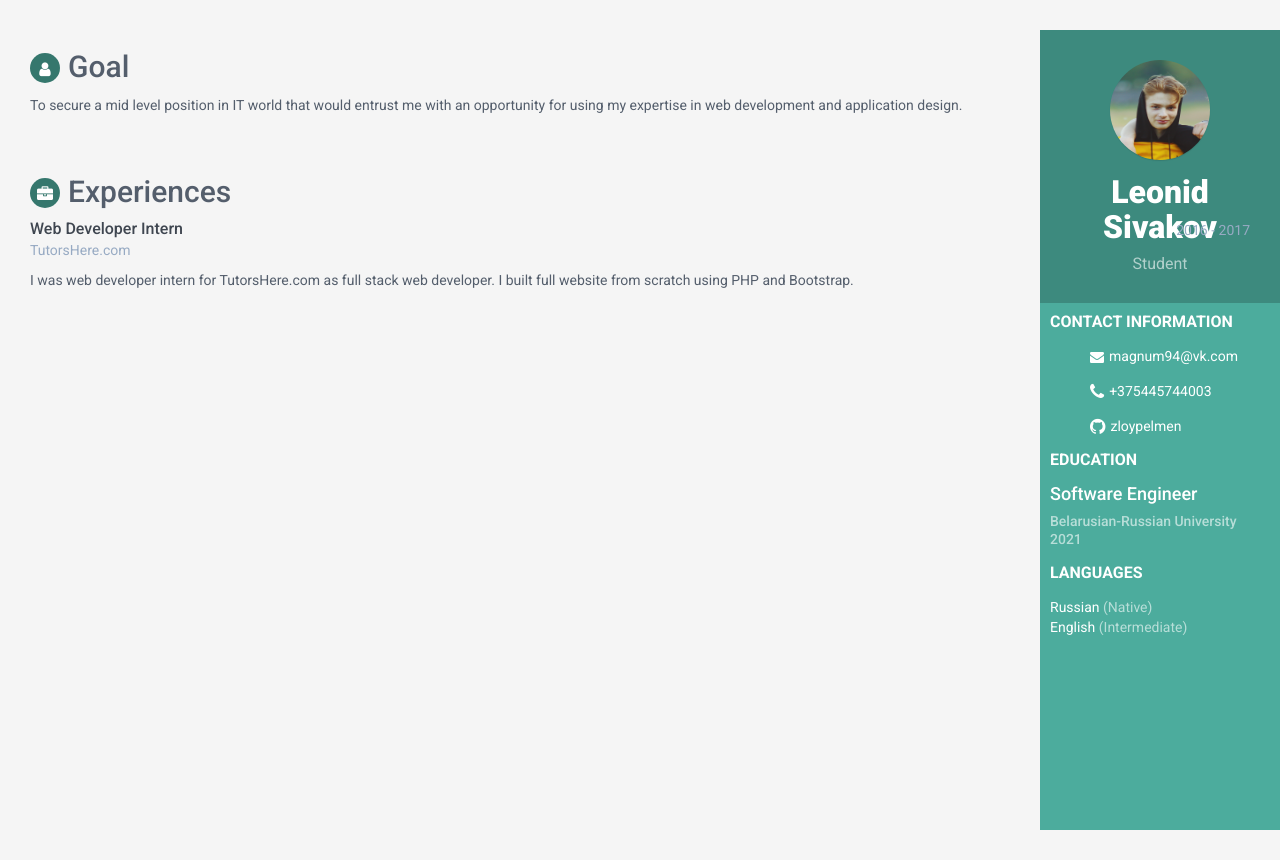
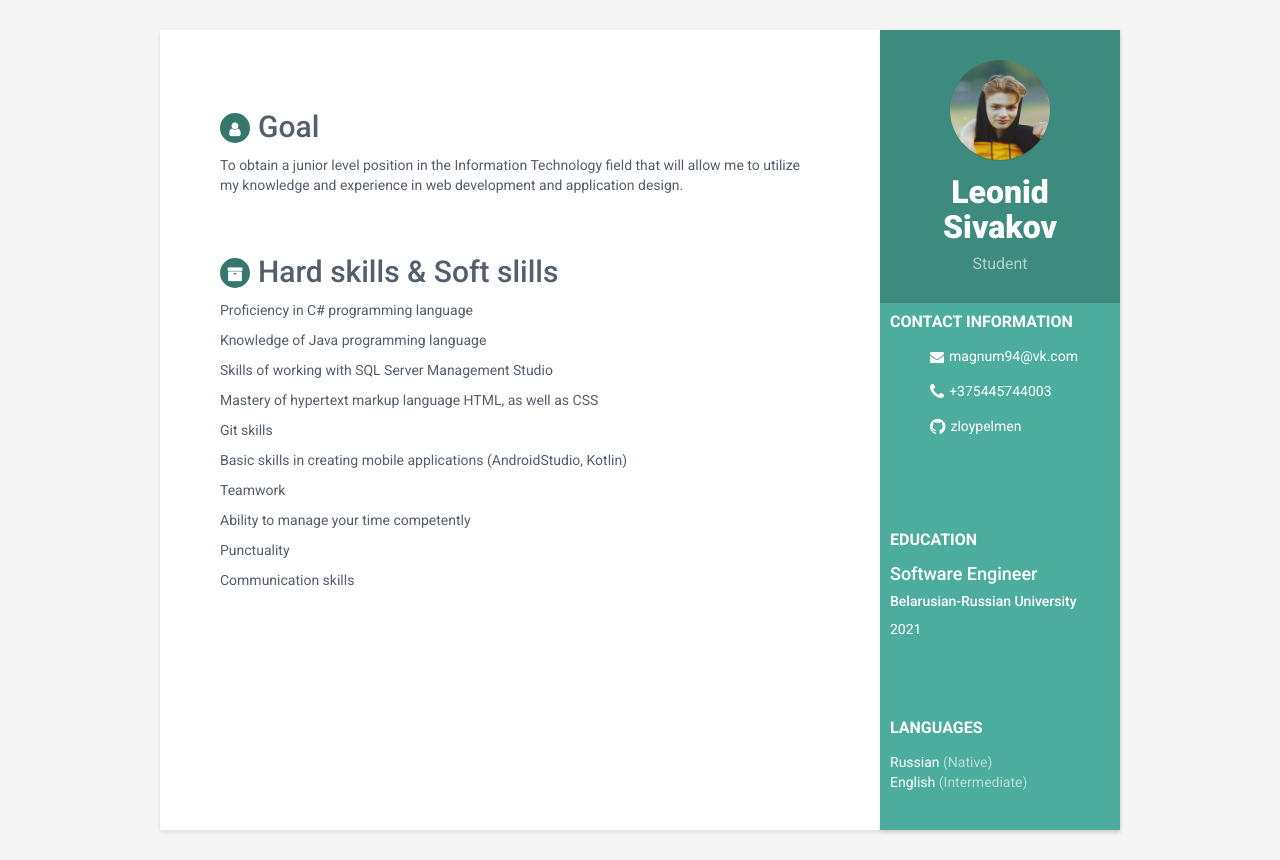
Before and after one commit to zloypelmen/HTML_CSS_CV, a plain HTML site: page index.html in a window 1280 px wide. Before the commit the page ends 830 px from the top, so only its background shows below. Drawn offline with nearby package versions, Linux system fonts and the light colour scheme.

Commit message:
feat: add soft and hard skills

```diff
--- a/css/styles.css
+++ b/css/styles.css
@@ -8,8 +8,34 @@ body {
     -moz-osx-font-smoothing: grayscale;
 }
 
+main aside{
+    background: #4CAC9D;
+    position: absolute;
+    right: 0;
+    width: 240px;
+    height: 100%;
+    min-height: 800px;
+    color: #fff;
+    max-width: 960px;
+    margin: 0 auto;
+    -webkit-box-shadow: 0px 2px 4px rgba(0, 0, 0, 0.1);
+    -moz-box-shadow: 0px 2px 4px rgba(0, 0, 0, 0.1);
+    box-shadow: 0px 2px 4px rgba(0, 0, 0, 0.1);
+}
 
-main section .section-title .fa {
+main {
+    background: #ffffff;
+    min-height: 800px;
+    max-width: 960px;
+    margin: 0 auto;
+    position: relative;
+    -webkit-box-shadow: 0px 2px 4px rgba(0, 0, 0, 0.1);
+    -moz-box-shadow: 0px 2px 4px rgba(0, 0, 0, 0.1);
+    box-shadow: 0px 2px 4px rgba(0, 0, 0, 0.1);
+}
+
+
+main section article .section-title .fa {
     width: 30px;
     height: 30px;
     margin-right: 8px;
@@ -31,48 +57,16 @@ main section .section-title .fa {
     top: -2px;
 }
 
-main section {
-    margin-bottom: 60px;
+
+main .main-information{
+    background: #fff;
+    padding: 60px;
+    padding-right: 300px;
 }
 
-main .experiences-section .item {
-    margin-bottom: 30px;
-}
 
-main .job-title {
-    color: #3F4650;
-    font-size: 16px;
-    margin-top: 0;
-    margin-bottom: 0;
-    font-weight: 500;
-}
-
-main .time {
-    position: absolute;
-    right: 0;
-    top: 0;
-    color: #97AAC3;
-}
-
-main .company {
-    margin-bottom: 10px;
-    color: #97AAC3;
-}
-
-main .upper-row {
-    position: relative;
-    overflow: hidden;
-    margin-bottom: 2px;
-}
-
-aside {
-    background: #4CAC9D;
-    position: absolute;
-    right: 0;
-    width: 240px;
-    height: 100%;
-    min-height: 800px;
-    color: #fff;
+main section article {
+    margin-bottom: 60px;
 }
 
 aside a {
@@ -174,3 +168,18 @@ aside section article .languages-list li {
 aside section article .languages-list li:last-child {
     margin-bottom: 0;
 }
+
+footer {
+    padding: 30px;
+    padding-top: 60px;
+}
+
+footer .fa-heart {
+    color: #fb866a;
+}
+
+footer .copyright {
+    line-height: 1.6;
+    color: #545E6C;
+    font-size: 13px;
+}
--- a/index.html
+++ b/index.html
@@ -11,6 +11,7 @@
     <link id="theme-style" rel="stylesheet" href="css/styles.css">
 </head>
 <body>
+    <main>
         <aside>
             <section>
                 <header>
@@ -27,16 +28,18 @@
                         <li class="phone"><i class="fa fa-phone"></i>+375445744003</li>
                         <li class="github"><i class="fa fa-github"></i><a href="https://github.com/zloypelmen" target="_blank">zloypelmen</a></li>
                     </ul>
+                </article>
 
-                    <div class="education-container container-block">
-                        <h2 class="container-block-title">Education</h2>
+                <article>
+                    <h2 class="container-block-title">Education</h2>
                         <div class="item">
                             <h4 class="degree">Software Engineer</h4>
                             <h5 class="meta">Belarusian-Russian University</h5>
                             <div class="time">2021
                         </div>
-                    </div>
+                </article>
 
+                <article>
                     <div class="languages-container container-block">
                         <h2 class="container-block-title">Languages</h2>
                         <ul class="list-unstyled interests-list">
@@ -48,29 +51,32 @@
             </section>
         </aside>
 
-        <main>
-            <section class="section summary-section">
+        <section class = "main-information">
+            <article>
                 <h2 class="section-title"><i class="fa fa-user"></i>Goal</h2>
                 <div class="summary">
-                    <p>To secure a mid level position in IT world that would entrust me with an opportunity for using my expertise in web development and application design.</p>
+                    <p>To obtain a junior level position in the Information Technology field that will allow me to utilize my knowledge and experience in web development and application design.</p>
                 </div>
-            </section>
+            </article>
 
-            <section class="experiences">
-                <h2 class="section-title"><i class="fa fa-briefcase"></i>Experiences</h2>
-                <div class="item">
-                    <div class="meta">
-                        <div class="upper-row">
-                            <h3 class="job-title">Web Developer Intern</h3>
-                            <div class="time">2016 - 2017</div>
-                        </div>
-                        <div class="company">TutorsHere.com</div>
-                    </div>
-                    <div class="details">
-                        <p>I was web developer intern for TutorsHere.com as full stack web developer. I built full website from scratch using PHP and Bootstrap.</p>
-                    </div>
+            <article>
+                <h2 class="section-title"><i class="fa fa-archive"></i>Hard skills & Soft slills</h2>
+                <div class="intro">
+                    <p>Proficiency in C# programming language</p>
+                    <p>Knowledge of Java programming language</p>
+                    <p>Skills of working with SQL Server Management Studio</p>
+                    <p>Mastery of hypertext markup language HTML, as well as CSS</p>
+                    <p>Git skills</p>
+                    <p>Basic skills in creating mobile applications (AndroidStudio, Kotlin) </p>
+                    <p>Teamwork</p>
+                    <p>Ability to manage your time competently</p>
+                    <p>Punctuality</p>
+                    <p>Communication skills</p>
                 </div>
-            </section>
-        </main>
+
+            </article>
+
+        </section>
+    </main>
 </body>
 </html>
```
